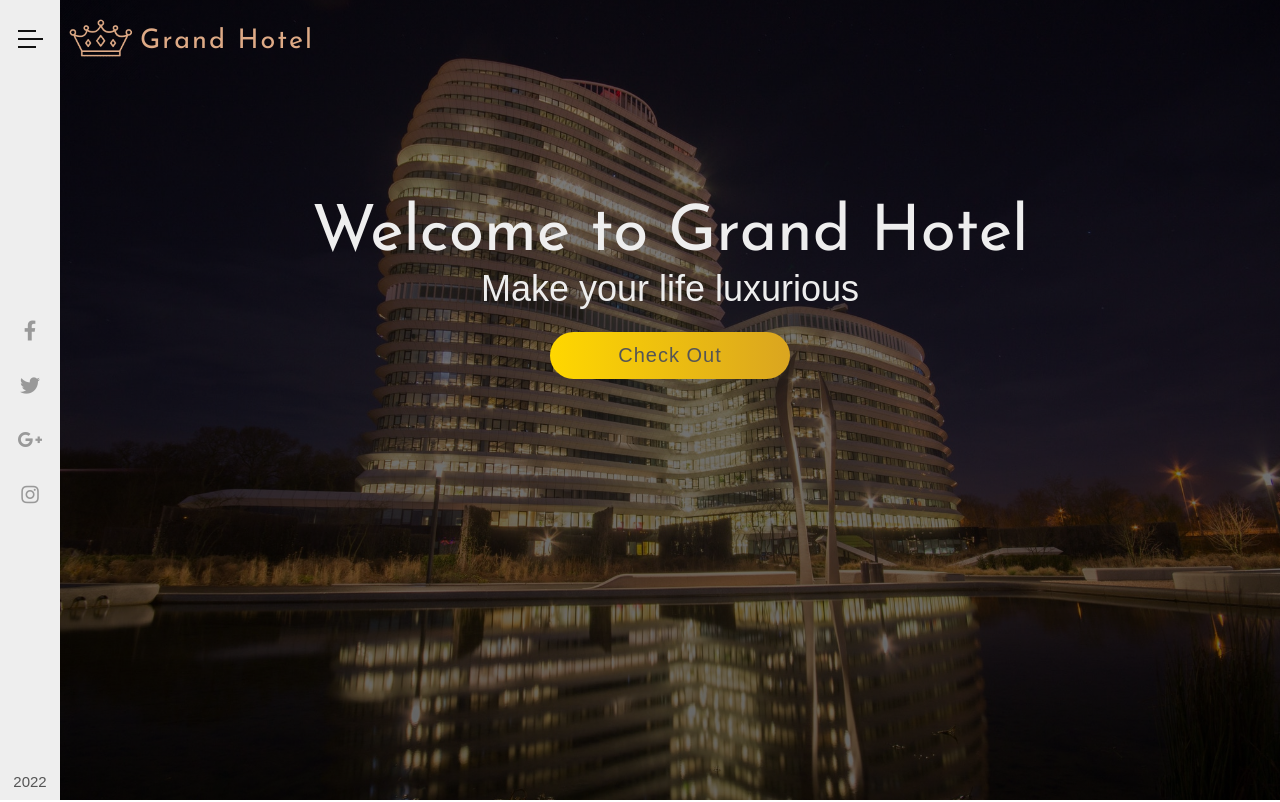
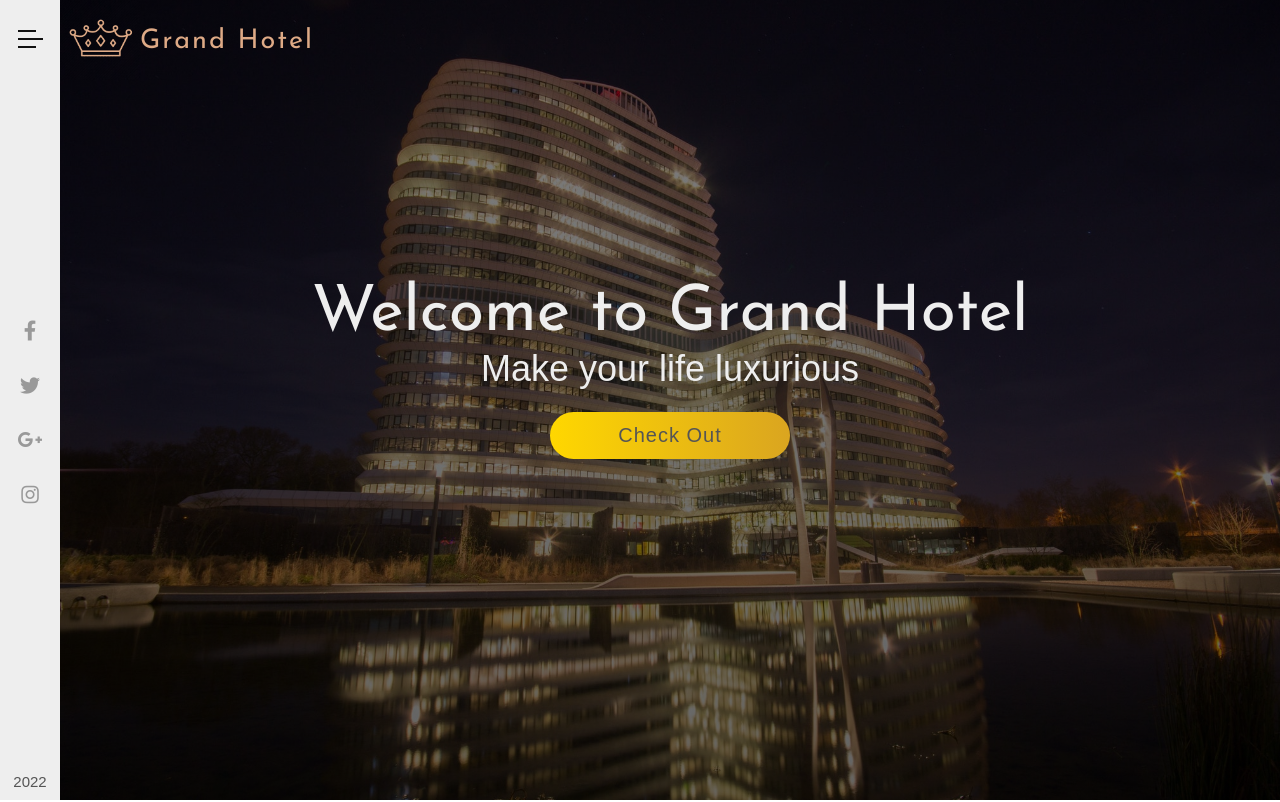
Before and after one commit to MatthewPalmer9/grand-hotel, a React (Create React App) app: page / in a window 1280 px wide. Shown: the top 802 px of the page. Built offline with nearby package versions, Linux system fonts and the light colour scheme.

Commit message:
Readjusted main header banner on desktop view.

```diff
--- a/src/styles/header/header.css
+++ b/src/styles/header/header.css
@@ -28,7 +28,7 @@
   flex-direction: column;
   align-items: center;
   color: var(--white);
-  margin-top: 12rem;
+  margin-top: 20rem;
   justify-content: center;
 }
 
--- a/src/styles/header/header.scss
+++ b/src/styles/header/header.scss
@@ -29,7 +29,7 @@
 .banner {
   @include flex-column();
   color: var(--white);
-  margin-top: 12rem;
+  margin-top: 20rem;
   justify-content: center;
 }
 
```
